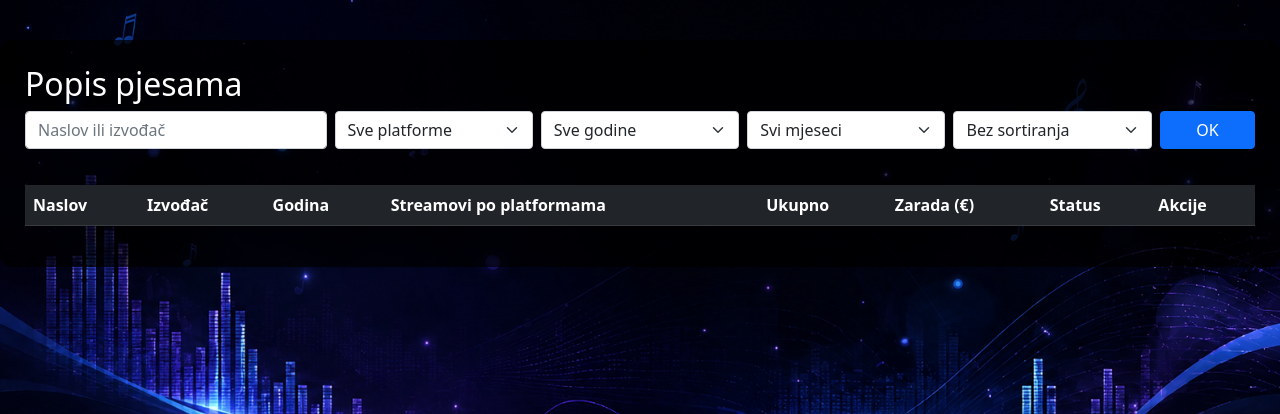
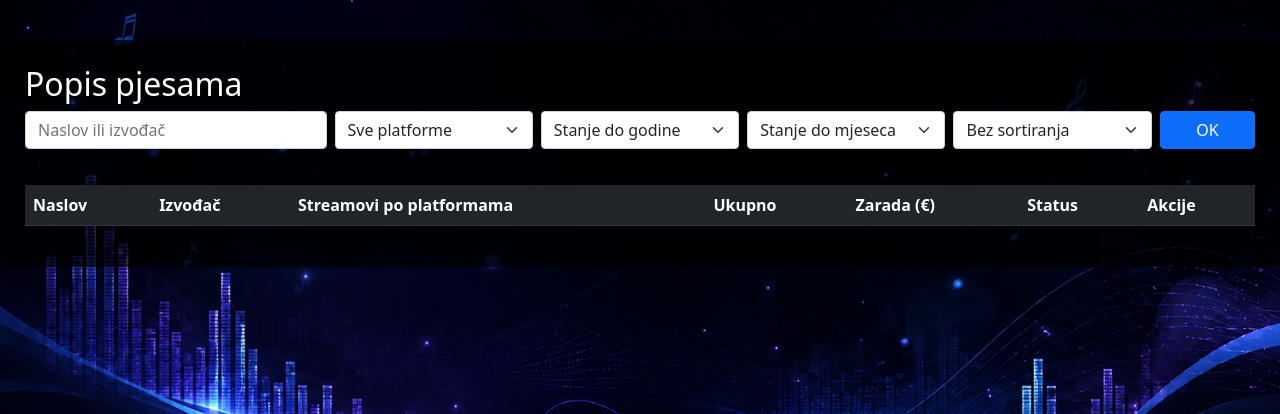
Before and after one commit to vili-kovac/StreamTrack-IS, a Flask app: template templates/popis_pjesama.html in a window 1280 px wide. Shown: the part 56-470 px from the top of the page. Run offline with Flask 3, Linux system fonts and the light colour scheme; the template is opened without the code that fills it, so the values that code supplies are empty; parts of the project's set-up code (start-up, migrations or seed data) failed here and were passed over.

Commit message:
optimizirane tablice, izbacena godina, dodan prvi readme i usecase dijagram

```diff
--- a/app.py
+++ b/app.py
@@ -12,8 +12,6 @@ class Pjesma(db.Entity):
     id = orm.PrimaryKey(int, auto=True)
     naslov = orm.Required(str)
     izvodac = orm.Required(str)
-    datum_izrade = orm.Required(datetime)
-    godina = orm.Required(int)
     metrike = orm.Set("Metrika")
 
 
@@ -75,7 +73,6 @@ def slozi_pjesmu(pjesma, metrike):
         m = zadnje[platforma]
         ukupno_streamova += m.broj_streamova
         ukupna_zarada += m.broj_streamova * m.zarada_po_streamu
-
         tekst = platforma + ": " + str(m.broj_streamova)
         tekst += " (" + m.datum_izmjene.strftime("%d.%m.%Y.") + ")"
         platforme.append(tekst)
@@ -84,7 +81,6 @@ def slozi_pjesmu(pjesma, metrike):
         "id": pjesma.id,
         "naslov": pjesma.naslov,
         "izvodac": pjesma.izvodac,
-        "godina": pjesma.godina,
         "platforme": platforme,
         "ukupno_streamova": ukupno_streamova,
         "ukupna_zarada": round(ukupna_zarada, 2),
@@ -118,6 +114,24 @@ def get_filtere():
     }
 
 
+# granica za povijesni filter
+def granica_filtera(godina, mjesec):
+    if not godina:
+        return None
+
+    godina = int(godina)
+
+    if not mjesec:
+        return datetime(godina + 1, 1, 1)
+
+    mjesec = int(mjesec)
+
+    if mjesec == 12:
+        return datetime(godina + 1, 1, 1)
+
+    return datetime(godina, mjesec + 1, 1)
+
+
 # ruta za dodavanje nove pjesme
 @app.route("/dodaj/pjesmu", methods=["POST", "GET"])
 def dodaj_pjesmu():
@@ -130,9 +144,7 @@ def dodaj_pjesmu():
         with orm.db_session:
             pjesma = Pjesma(
                 naslov=podaci["naslov"],
-                izvodac=podaci["izvodac"],
-                datum_izrade=datetime.now(),
-                godina=int(podaci["godina"])
+                izvodac=podaci["izvodac"]
             )
 
             dodaj_metriku(pjesma, podaci)
@@ -151,6 +163,7 @@ def vrati_pjesme():
     godina = request.args.get("godina", "")
     mjesec = request.args.get("mjesec", "")
     sortiranje = request.args.get("sort", "")
+    granica = granica_filtera(godina, mjesec)
     data = []
 
     try:
@@ -164,14 +177,12 @@ def vrati_pjesme():
                 for m in pjesma.metrike:
                     if platforma and m.platforma != platforma:
                         continue
-                    if godina and m.datum_izmjene.year != int(godina):
-                        continue
-                    if mjesec and m.datum_izmjene.month != int(mjesec):
+                    if granica and m.datum_izmjene >= granica:
                         continue
 
                     metrike.append(m)
 
-                if (platforma or godina or mjesec) and len(metrike) == 0:
+                if (platforma or granica) and len(metrike) == 0:
                     continue
 
                 data.append(slozi_pjesmu(pjesma, metrike))
@@ -182,8 +193,6 @@ def vrati_pjesme():
                 data.sort(key=lambda x: x["ukupna_zarada"], reverse=True)
             if sortiranje == "naslov":
                 data.sort(key=lambda x: x["naslov"])
-            if sortiranje == "godina":
-                data.sort(key=lambda x: x["godina"], reverse=True)
 
         return make_response(render_template("popis_pjesama.html", data=data, filteri=get_filtere()), 200)
 
@@ -196,50 +205,38 @@ def vrati_pjesme():
 def vizualizacija():
     top_pjesme = []
     zarada_po_platformi = {}
-    podaci_po_mjesecu = {}
     streamovi_po_vremenu = {}
 
     try:
         with orm.db_session:
-            # prvi graf - top 5 pjesama po zadnjem stanju streamova
+            # prvi graf - top 5 pjesama po istom izracunu kao u tablici
             for pjesma in orm.select(p for p in Pjesma)[:]:
+                podaci_pjesme = slozi_pjesmu(pjesma, pjesma.metrike)
                 zadnje = zadnje_po_platformi(pjesma.metrike)
-                ukupno = 0
+
+                top_pjesme.append({
+                    "naslov": podaci_pjesme["naslov"],
+                    "streamovi": podaci_pjesme["ukupno_streamova"]
+                })
 
                 for platforma in zadnje:
                     m = zadnje[platforma]
-                    ukupno += m.broj_streamova
 
                     if m.platforma not in zarada_po_platformi:
                         zarada_po_platformi[m.platforma] = 0
 
                     zarada_po_platformi[m.platforma] += m.broj_streamova * m.zarada_po_streamu
 
-                top_pjesme.append({
-                    "naslov": pjesma.naslov,
-                    "streamovi": ukupno
-                })
+            # treci graf - stanje streamova kroz vrijeme
+            zadnje_stanje = {}
+            metrike = orm.select(m for m in Metrika)[:]
+            metrike.sort(key=lambda m: m.datum_izmjene)
 
-            # treci graf - streamovi po mjesecima, zadnji unos u tom mjesecu
-            for m in orm.select(m for m in Metrika)[:]:
+            for m in metrike:
                 mjesec = m.datum_izmjene.strftime("%Y-%m")
                 kljuc = str(m.pjesma.id) + "-" + m.platforma
-
-                if mjesec not in podaci_po_mjesecu:
-                    podaci_po_mjesecu[mjesec] = {}
-
-                if kljuc not in podaci_po_mjesecu[mjesec]:
-                    podaci_po_mjesecu[mjesec][kljuc] = m
-                elif m.datum_izmjene > podaci_po_mjesecu[mjesec][kljuc].datum_izmjene:
-                    podaci_po_mjesecu[mjesec][kljuc] = m
-
-            for mjesec in podaci_po_mjesecu:
-                ukupno = 0
-
-                for kljuc in podaci_po_mjesecu[mjesec]:
-                    ukupno += podaci_po_mjesecu[mjesec][kljuc].broj_streamova
-
-                streamovi_po_vremenu[mjesec] = ukupno
+                zadnje_stanje[kljuc] = m
+                streamovi_po_vremenu[mjesec] = sum(x.broj_streamova for x in zadnje_stanje.values())
 
         top_pjesme.sort(key=lambda x: x["streamovi"], reverse=True)
         top_pjesme = top_pjesme[:5]
@@ -289,9 +286,6 @@ def izmjeni_pjesmu(pjesma_id):
                 pjesma.naslov = podaci["naslov"]
             if "izvodac" in podaci:
                 pjesma.izvodac = podaci["izvodac"]
-            if "godina" in podaci:
-                pjesma.godina = int(podaci["godina"])
-
             if "platforma" in podaci and podaci.get("broj_streamova"):
                 dodaj_metriku(pjesma, podaci)
 
@@ -337,9 +331,7 @@ def ubaci_pocetne_podatke():
     for p_data in pjesme_lista:
         pjesma = Pjesma(
             naslov=p_data["naslov"],
-            izvodac=p_data["izvodac"],
-            datum_izrade=procitaj_datum(p_data.get("datum_izrade")),
-            godina=int(p_data["godina"])
+            izvodac=p_data["izvodac"]
         )
 
         for m_data in p_data["metrike"]:
--- a/templates/dodaj_pjesmu.html
+++ b/templates/dodaj_pjesmu.html
@@ -46,11 +46,6 @@
             <div class="mb-3">
                 <label class="form-label">Izvođač:</label>
                 <input type="text" class="form-control" name="izvodac" required>
-            </div>
-
-            <div class="mb-3">
-                <label class="form-label">Godina:</label>
-                <input type="number" class="form-control" name="godina" min="1900" max="2100" required>
             </div>
 
             <div class="mb-3">
--- a/templates/popis_pjesama.html
+++ b/templates/popis_pjesama.html
@@ -43,7 +43,7 @@
             </div>
             <div class="col-md-2">
                 <select class="form-select" name="godina">
-                    <option value="">Sve godine</option>
+                    <option value="">Stanje do godine</option>
                     {% for g in filteri.godine %}
                     <option value="{{ g }}">{{ g }}</option>
                     {% endfor %}
@@ -51,7 +51,7 @@
             </div>
             <div class="col-md-2">
                 <select class="form-select" name="mjesec">
-                    <option value="">Svi mjeseci</option>
+                    <option value="">Stanje do mjeseca</option>
                     {% for m in filteri.mjeseci %}
                     <option value="{{ m }}">{{ m }}</option>
                     {% endfor %}
@@ -63,7 +63,6 @@
                     <option value="streamovi">Streamovi</option>
                     <option value="zarada">Zarada</option>
                     <option value="naslov">Naslov</option>
-                    <option value="godina">Godina</option>
                 </select>
             </div>
             <div class="col-md-1">
@@ -77,7 +76,6 @@
                     <tr>
                         <th>Naslov</th>
                         <th>Izvođač</th>
-                        <th>Godina</th>
                         <th>Streamovi po platformama</th>
                         <th>Ukupno</th>
                         <th>Zarada (€)</th>
@@ -90,7 +88,6 @@
                     <tr>
                         <td>{{ pjesma.naslov }}</td>
                         <td>{{ pjesma.izvodac }}</td>
-                        <td>{{ pjesma.godina }}</td>
                         <td>
                             {% for p in pjesma.platforme %}
                             <div>{{ p }}</div>
@@ -108,7 +105,7 @@
                     </tr>
 
                     <tr id="uredi-{{ pjesma.id }}" style="display:none;">
-                        <td colspan="8">
+                        <td colspan="7">
                             <div class="row g-2">
                                 <div class="col-md-2">
                                     <input class="form-control form-control-sm" id="naslov-{{ pjesma.id }}"
@@ -117,10 +114,6 @@
                                 <div class="col-md-2">
                                     <input class="form-control form-control-sm" id="izvodac-{{ pjesma.id }}"
                                         value="{{ pjesma.izvodac }}">
-                                </div>
-                                <div class="col-md-1">
-                                    <input type="number" class="form-control form-control-sm"
-                                        id="godina-{{ pjesma.id }}" value="{{ pjesma.godina }}">
                                 </div>
                                 <div class="col-md-2">
                                     <select class="form-select form-select-sm" id="platforma-{{ pjesma.id }}">
@@ -186,7 +179,6 @@
                 body: JSON.stringify({
                     naslov: document.getElementById("naslov-" + id).value,
                     izvodac: document.getElementById("izvodac-" + id).value,
-                    godina: document.getElementById("godina-" + id).value,
                     platforma: platforma,
                     broj_streamova: document.getElementById("broj_streamova-" + id).value,
                     zarada_po_streamu: zarada_po_streamu,
```
Also changed, not shown: Readme.md (added), UseCaseDiagram.jpeg (added).
